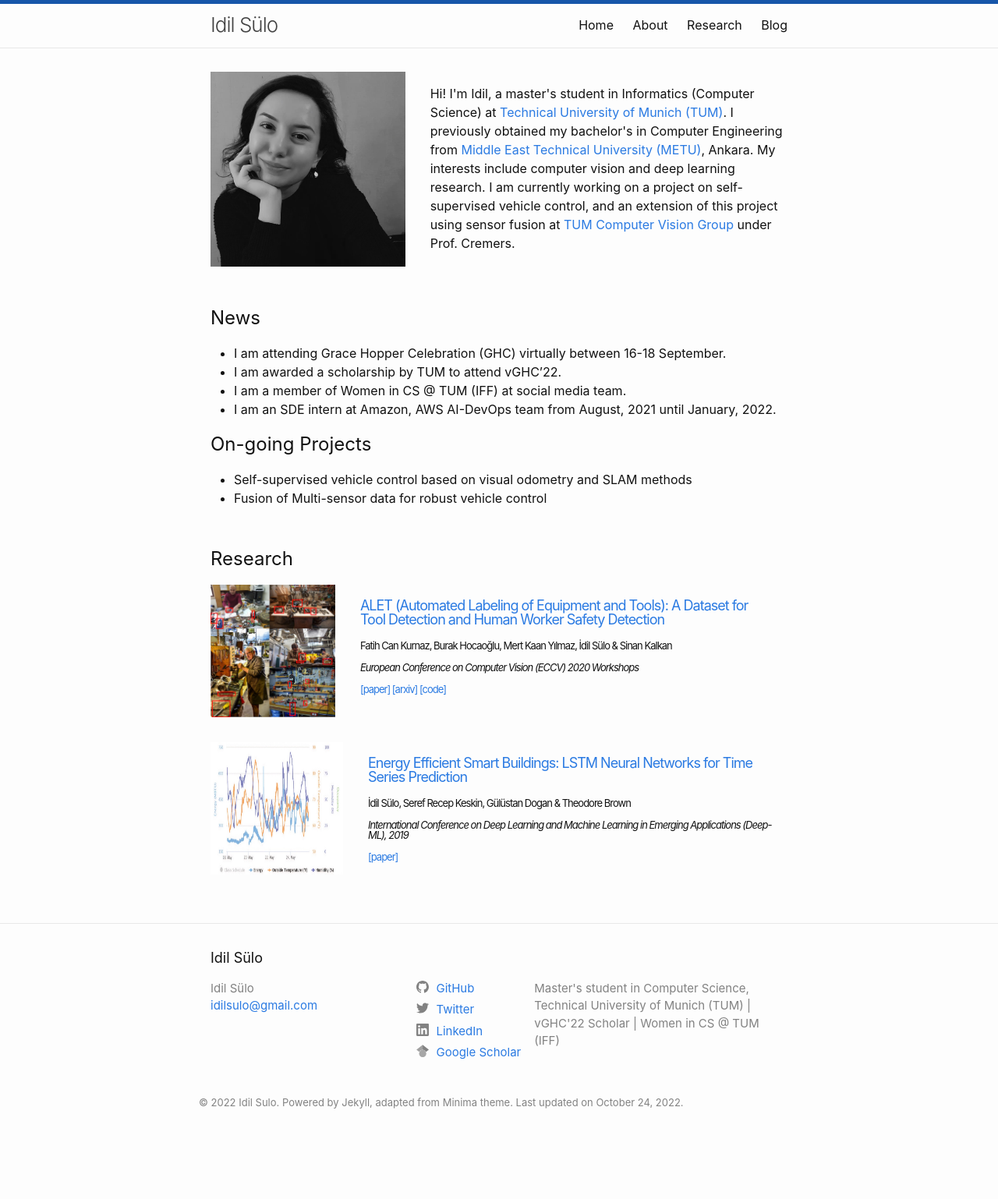
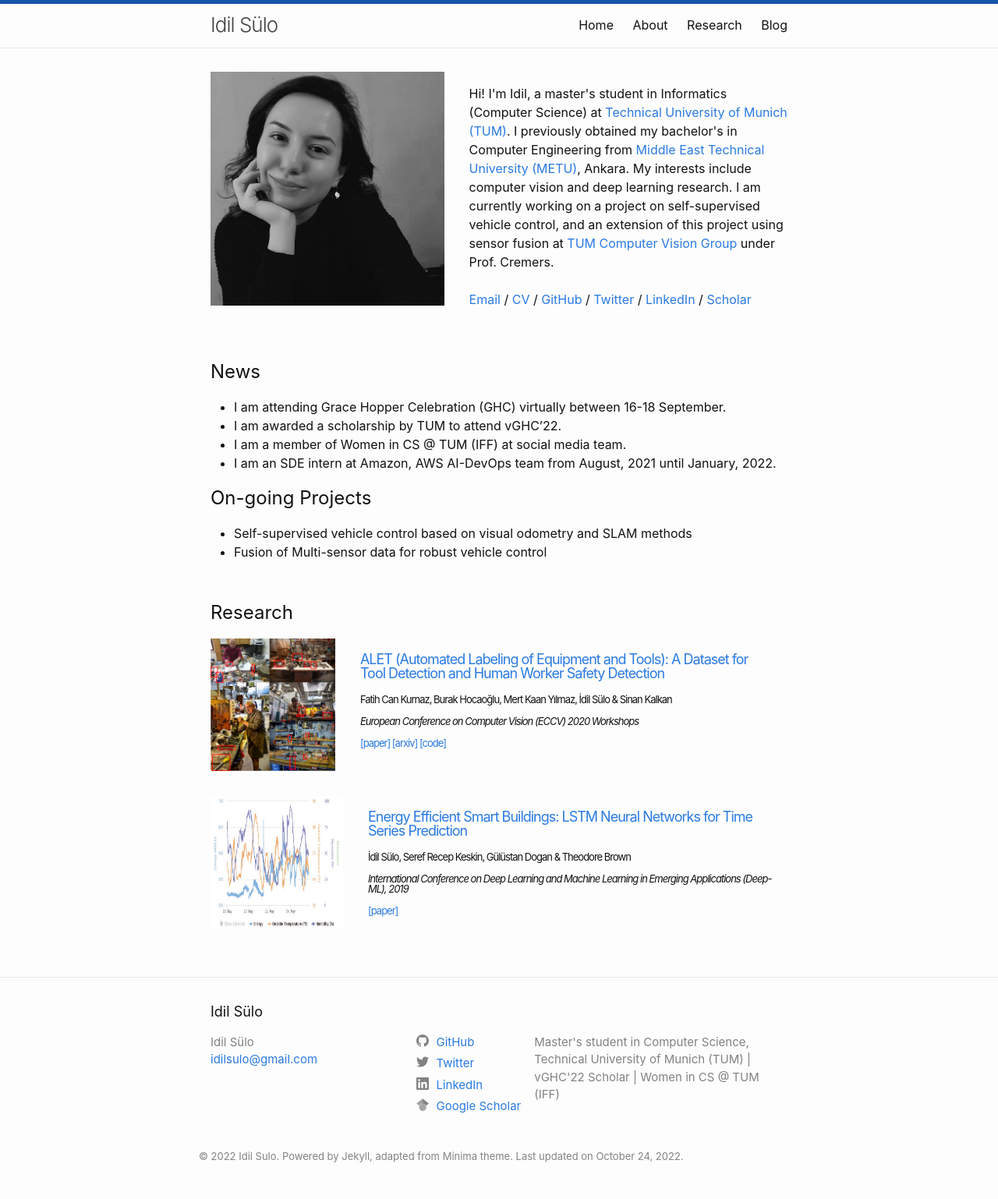
Before and after one commit to idilsulo/idilsulo.github.io, a Jekyll site: the page built from index.md, in a window 1280 px wide. Shown: the whole page at 78% size. Built offline with Jekyll 4.4.1, drawn with Linux system fonts in a browser that asks for light colours; before the commit the page ends 1469 px from its top, so only the background shows below that.

Commit message:
Add social contacts and cv

```diff
--- a/_includes/footer.html
+++ b/_includes/footer.html
@@ -8,7 +8,7 @@
       <div class="footer-col-wrapper">
         <div class="footer-col footer-col-1">
           <ul class="contact-list">
-            <li class="p-name">Idil Sülo</li><li><a class="u-email" href="idilsulo@gmail.com">idilsulo@gmail.com</a></li></ul>
+            <li class="p-name">Idil Sülo</li><li><a class="u-email" href="mailto:idilsulo@gmail.com">idilsulo@gmail.com</a></li></ul>
         </div>
 
         <div class="footer-col footer-col-2">
--- a/_layouts/home.html
+++ b/_layouts/home.html
@@ -4,9 +4,15 @@ layout: default
 
 <div class="bio-wrapper">
     <img src="/images/photo.png" alt="" />
-    <p>{{ site.description }}</p>
+    <p>{{ site.description }}
+        <br/><br/>
+        <a href="mailto:idilsulo@gmail.com">Email</a> /
+        <a href="https://idilsulo.github.io/docs/Idil_Sulo_CV_Resume.pdf">CV</a> /
+        <a href="https://github.com/idilsulo">GitHub</a> /
+        <a href="https://www.twitter.com/codingwoman">Twitter</a> /
+        <a href="https://www.linkedin.com/in/idilsulo/en/">LinkedIn</a> /
+        <a href="https://scholar.google.com/citations?user=_WKcP38AAAAJ&hl=en">Scholar</a></p>
 </div>
-
 
 <div class="content-wrapper">
     {{content}}
--- a/assets/styles.css
+++ b/assets/styles.css
@@ -7,7 +7,9 @@
     .item:first-child { flex-basis: 100%; }
 }
 
-.bio-wrapper img { float: left; width: 280px; height: 250px; margin-right: 2em;}
+.bio-wrapper img { float: left; width: 300px; height: 300px; margin-right: 2em;}
+
+.social-media { position: relative; display: flexbox;}
 
 .content-wrapper { position: relative; margin-top: 3em;}
 
```
Also changed, not shown: 4 other files.
